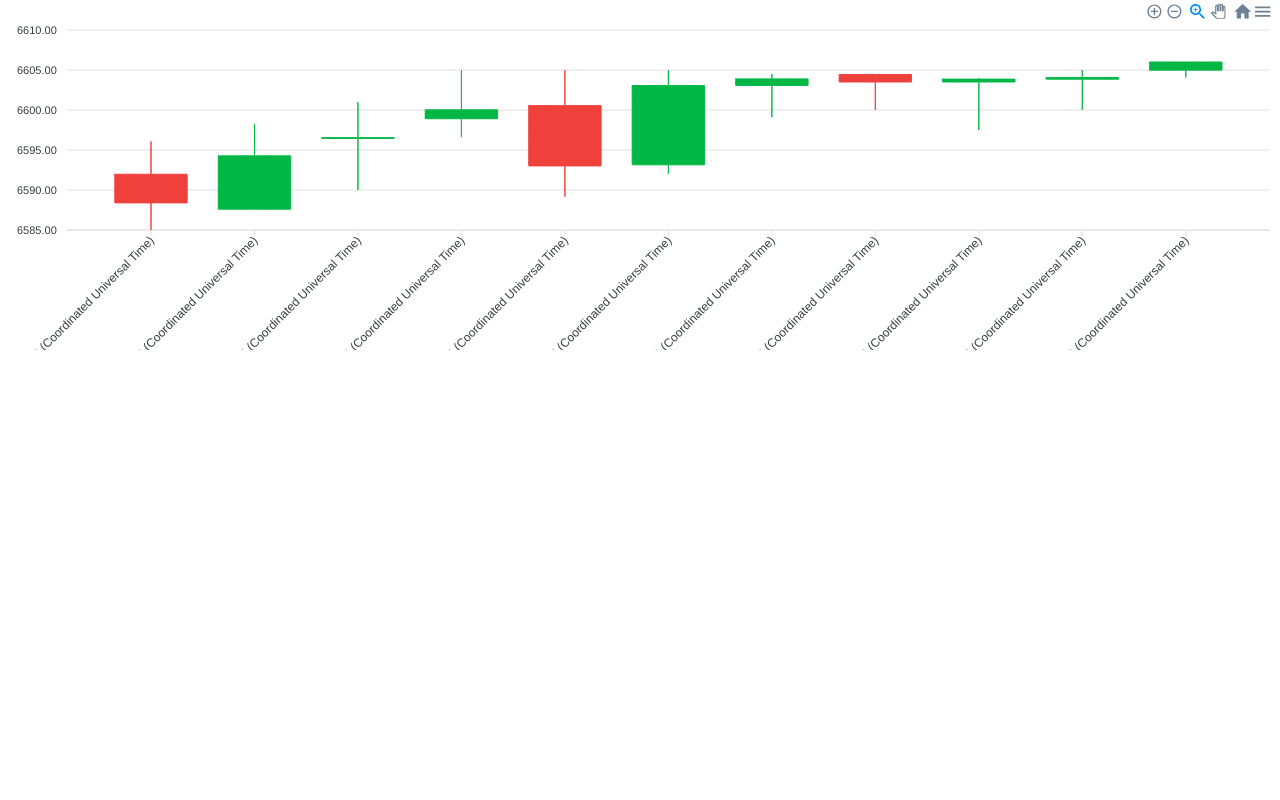
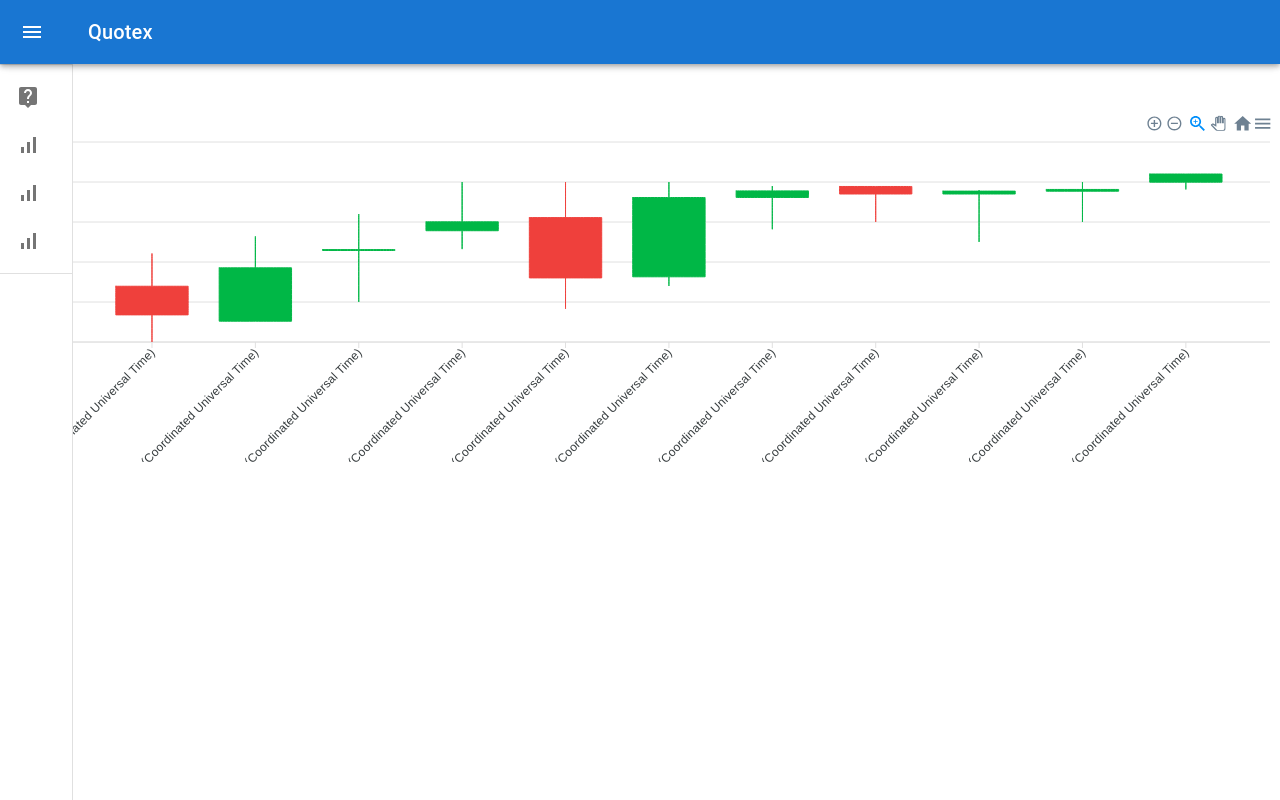
Before and after one commit to ijlalahmd/clonequotex, a React (Create React App) app: page / in a window 1280 px wide. Built offline with nearby package versions, Linux system fonts and the light colour scheme.

Commit message:
UI designing

```diff
--- a/package.json
+++ b/package.json
@@ -5,8 +5,11 @@
   "dependencies": {
     "@emotion/react": "^11.7.1",
     "@emotion/styled": "^11.6.0",
-    "@material-ui/core": "^4.12.3",
+    "@material-ui/core": "^5.0.0-beta.5",
+    "@material-ui/icons": "^4.11.2",
+    "@mui/icons-material": "^5.3.1",
     "@mui/material": "^5.3.1",
+    "@mui/styled-engine-sc": "^5.3.0",
     "@testing-library/jest-dom": "^5.16.1",
     "@testing-library/react": "^12.1.2",
     "@testing-library/user-event": "^13.5.0",
@@ -16,6 +19,7 @@
     "react-dom": "^17.0.2",
     "react-google-charts": "^4.0.0",
     "react-scripts": "5.0.0",
+    "styled-components": "^5.3.3",
     "web-vitals": "^2.1.4"
   },
   "scripts": {
--- a/src/App.js
+++ b/src/App.js
@@ -2,10 +2,12 @@
 //import '../node_modules/bootstrap/dist/css/bootstrap.min.css';
 
 import Chart from './components/GoogleChart'
+import { Landingpage } from './pages/landingpage/Landingpage';
 
 function App() {
   return (
     <div className="App">
+      <Landingpage/>
       <Chart/>
 
     </div>
--- a/src/components/GoogleChart.js
+++ b/src/components/GoogleChart.js
@@ -2,14 +2,14 @@
 import React, {Component} from "react";
 import { VerticalAlignTop } from "@material-ui/core";
 
-export default class ApexChart extends React.Component {
+export default class ApexChart extends Component {
   constructor(props) {
     super(props);
 
     this.state = {
       series: [
         {
-          name: "candle",
+          name: "Candlestick ",
           data: [
             {
               x: new Date(1538866800000),
@@ -72,23 +72,25 @@
             title: "dan"
           }
         },
-        tooltip: {
-          custom: function({ series, seriesIndex, dataPointIndex, w }) {
-            return (
-              '<div class="arrow_box">' +
-              "<span>" +
-              //the whole series is offered as a prop
-              //plus the relevant series in the data if there are more than one
-              //plus the index of where this sits on the x axis
-              //plus a global object w to extract other chart data.
-              //apexcharts.js/src/modules/settings/Globals.js
-              //usw W for better access rather than series[seriesindex][datapointindex]
-              JSON.stringify(w.globals.categoryLabels[dataPointIndex]) +
-              "</span>" +
-              "</div>"
-            );
-          }
-        }
+        // tooltip: {
+        //   custom: function({  dataPointIndex, w }) {
+        //     return (
+        //       <>
+        //       '<div class="arrow_box">' +
+        //       "<span>" +
+        //       //the whole series is offered as a prop
+        //       //plus the relevant series in the data if there are more than one
+        //       //plus the index of where this sits on the x axis
+        //       //plus a global object w to extract other chart data.
+        //       //apexcharts.js/src/modules/settings/Globals.js
+        //       //usw W for better access rather than series[seriesindex][datapointindex]
+        //       JSON.stringify(w.globals.categoryLabels[dataPointIndex]) +
+        //       "</span>" +
+        //       "</div>"
+        //       </>
+        //     );
+        //   }
+        // }
       }
     };
   }
--- /dev/null
+++ b/src/components/sidedrawerleft/Sidedrawer.js
@@ -0,0 +1,158 @@
+import * as React from 'react';
+import { styled, useTheme } from '@mui/material/styles';
+import Box from '@mui/material/Box';
+import MuiDrawer from '@mui/material/Drawer';
+import MuiAppBar from '@mui/material/AppBar';
+import Toolbar from '@mui/material/Toolbar';
+import List from '@mui/material/List';
+import CssBaseline from '@mui/material/CssBaseline';
+import Typography from '@mui/material/Typography';
+import Divider from '@mui/material/Divider';
+import IconButton from '@mui/material/IconButton';
+import MenuIcon from '@mui/icons-material/Menu';
+import ChevronLeftIcon from '@mui/icons-material/ChevronLeft';
+import ChevronRightIcon from '@mui/icons-material/ChevronRight';
+import ListItem from '@mui/material/ListItem';
+import ListItemIcon from '@mui/material/ListItemIcon';
+import ListItemText from '@mui/material/ListItemText';
+import LiveHelpIcon from '@mui/icons-material/LiveHelp';
+import SignalCellularAltIcon from '@mui/icons-material/SignalCellularAlt';
+import SchoolIcon from '@mui/icons-material/School';
+
+const drawerWidth = 240;
+
+const openedMixin = (theme) => ({
+  width: drawerWidth,
+  transition: theme.transitions.create('width', {
+    easing: theme.transitions.easing.sharp,
+    duration: theme.transitions.duration.enteringScreen,
+  }),
+  overflowX: 'hidden',
+});
+
+const closedMixin = (theme) => ({
+  transition: theme.transitions.create('width', {
+    easing: theme.transitions.easing.sharp,
+    duration: theme.transitions.duration.leavingScreen,
+  }),
+  overflowX: 'hidden',
+  width: `calc(${theme.spacing(7)} + 1px)`,
+  [theme.breakpoints.up('sm')]: {
+    width: `calc(${theme.spacing(9)} + 1px)`,
+  },
+});
+
+const DrawerHeader = styled('div')(({ theme }) => ({
+  display: 'flex',
+  alignItems: 'center',
+  justifyContent: 'flex-end',
+  padding: theme.spacing(0, 1),
+  // necessary for content to be below app bar
+  ...theme.mixins.toolbar,
+}));
+
+const AppBar = styled(MuiAppBar, {
+  shouldForwardProp: (prop) => prop !== 'open',
+})(({ theme, open }) => ({
+  zIndex: theme.zIndex.drawer + 1,
+  transition: theme.transitions.create(['width', 'margin'], {
+    easing: theme.transitions.easing.sharp,
+    duration: theme.transitions.duration.leavingScreen,
+  }),
+  ...(open && {
+    marginLeft: drawerWidth,
+    width: `calc(100% - ${drawerWidth}px)`,
+    transition: theme.transitions.create(['width', 'margin'], {
+      easing: theme.transitions.easing.sharp,
+      duration: theme.transitions.duration.enteringScreen,
+    }),
+  }),
+}));
+
+const Drawer = styled(MuiDrawer, { shouldForwardProp: (prop) => prop !== 'open' })(
+  ({ theme, open }) => ({
+    width: drawerWidth,
+    flexShrink: 0,
+    whiteSpace: 'nowrap',
+    boxSizing: 'border-box',
+    ...(open && {
+      ...openedMixin(theme),
+      '& .MuiDrawer-paper': openedMixin(theme),
+    }),
+    ...(!open && {
+      ...closedMixin(theme),
+      '& .MuiDrawer-paper': closedMixin(theme),
+    }),
+  }),
+);
+
+export default function MiniDrawer() {
+  const theme = useTheme();
+  const [open, setOpen] = React.useState(false);
+
+  const handleDrawerOpen = () => {
+    setOpen(true);
+  };
+
+  const handleDrawerClose = () => {
+    setOpen(false);
+  };
+
+  return (
+    <Box sx={{ display: 'flex' }}>
+      <CssBaseline />
+      <AppBar position="fixed" open={open}>
+        <Toolbar>
+          <IconButton
+            color="inherit"
+            aria-label="open drawer"
+            onClick={handleDrawerOpen}
+            edge="start"
+            sx={{
+              marginRight: '36px',
+              ...(open && { display: 'none' }),
+            }}
+          >
+            <MenuIcon />
+          </IconButton>
+          <Typography variant="h6" noWrap component="div">
+            Quotex
+          </Typography>
+        </Toolbar>
+      </AppBar>
+      <Drawer variant="permanent" open={open}>
+        <DrawerHeader>
+          <IconButton onClick={handleDrawerClose}>
+            {theme.direction === 'rtl' ? <ChevronRightIcon /> : <ChevronLeftIcon />}
+          </IconButton>
+        </DrawerHeader>
+        <Divider />
+        <List>
+          {['LiveHelp', 'Trade', 'Demo', 'Drafts'].map((text, index) => (
+            <ListItem button key={text}>
+              <ListItemIcon>
+                {index % 4 === 0 ? <LiveHelpIcon /> : <SignalCellularAltIcon />}
+              </ListItemIcon>
+              <ListItemText primary={text} />
+            </ListItem>
+          ))}
+        </List>
+        <Divider />
+        {/* <List>
+          {['All mail', 'Trash', 'Spam'].map((text, index) => (
+            <ListItem button key={text}>
+              <ListItemIcon>
+                {index % 2 === 0 ? <LiveHelpIcon /> : <SignalCellularAltIcon />}
+              </ListItemIcon>
+              <ListItemText primary={text} />
+            </ListItem>
+          ))}
+        </List> */}
+      </Drawer>
+      <Box component="main" sx={{ flexGrow: 1, p: 3 }}>
+        <DrawerHeader />
+
+      </Box>
+    </Box>
+  );
+}
--- /dev/null
+++ b/src/pages/landingpage/Landingpage.js
@@ -0,0 +1,8 @@
+import React from 'react';
+import Sidedrawer from '../../components/sidedrawerleft/Sidedrawer'
+
+export const Landingpage = () => {
+  return <div>
+      <Sidedrawer/>
+        </div>;
+};
```
Also changed, not shown: src/logo.svg (deleted), 1 other file (tests, documents, lock files or other folders).
